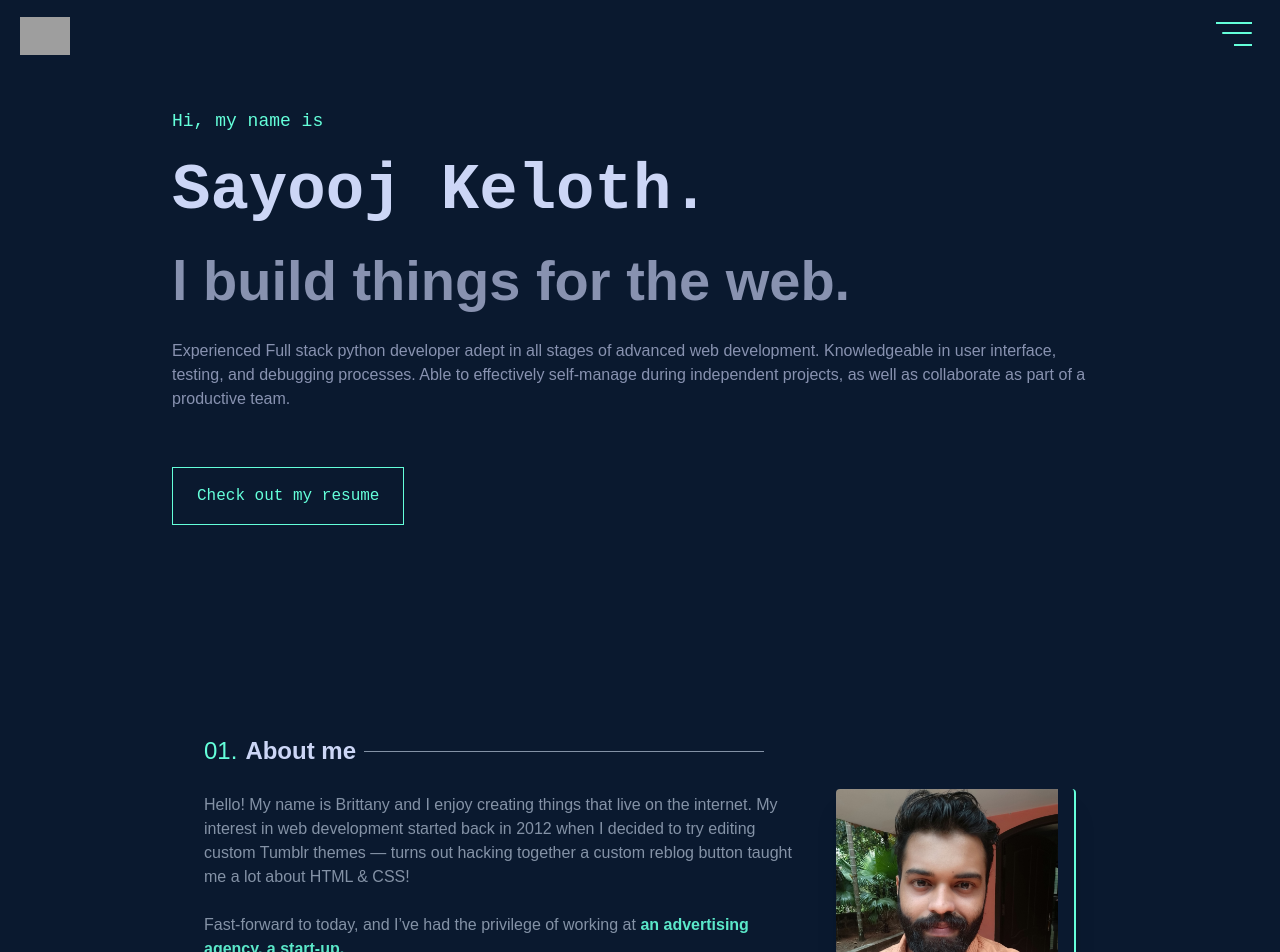
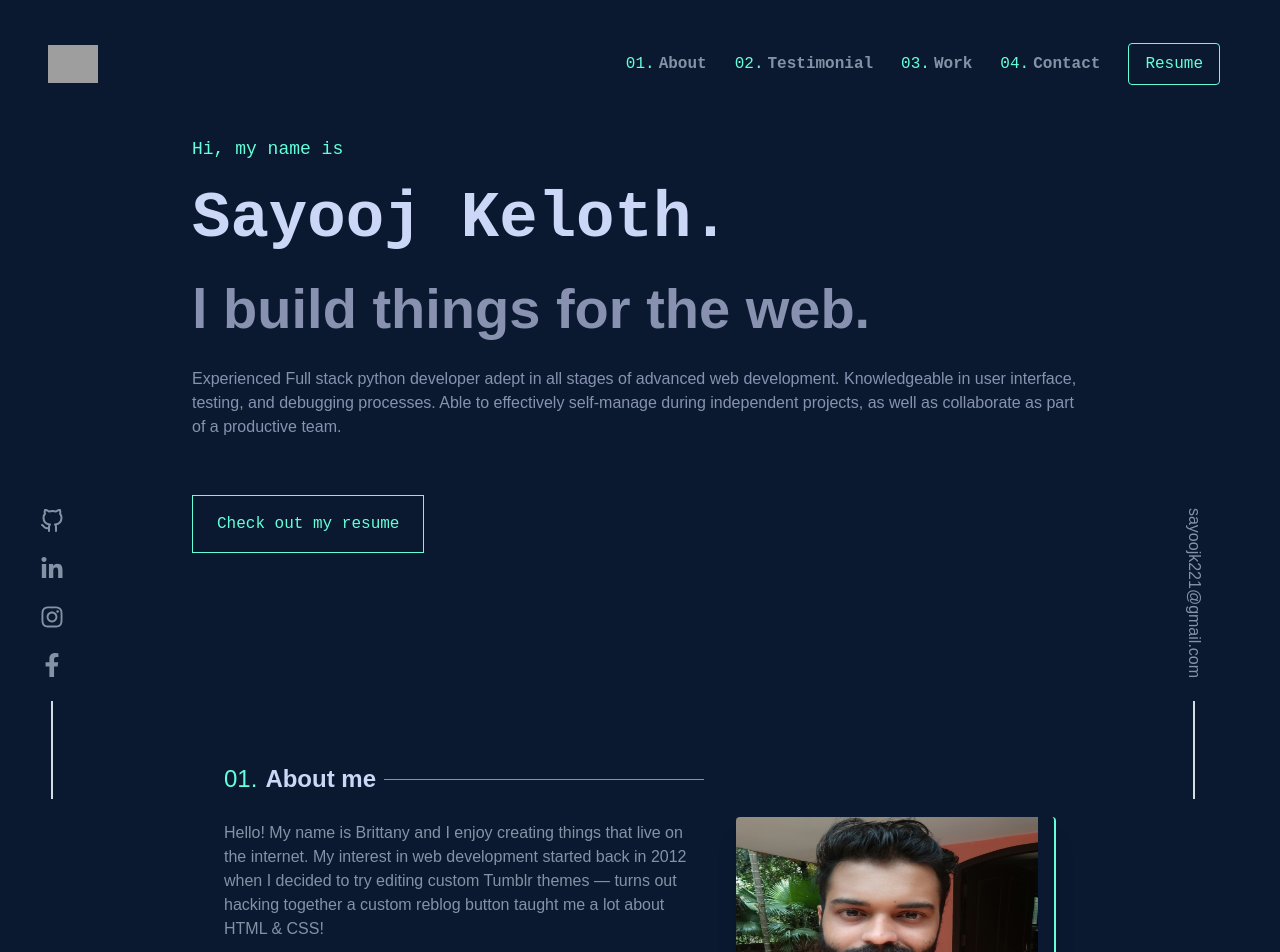
Before and after one commit to Sayoojk221/portfolio_v1, a React (Create React App) app: page / in a window 1280 px wide. Shown: the top 952 px of the page. Built offline with nearby package versions, Linux system fonts and the light colour scheme; grey boxes are pictures that could not be loaded.

Commit message:
navigation links and side section base design has completed

```diff
--- a/package.json
+++ b/package.json
@@ -9,6 +9,7 @@
     "@testing-library/user-event": "^13.5.0",
     "react": "^18.2.0",
     "react-dom": "^18.2.0",
+    "react-icons": "^4.4.0",
     "react-redux": "^8.0.2",
     "react-router-dom": "^6.3.0",
     "react-scripts": "5.0.1",
--- a/src/components/About.js
+++ b/src/components/About.js
@@ -11,26 +11,26 @@ function About() {
           </span>
           <hr className="w-full md:w-2/3" />
         </div>
-        <p>
+        <p className="max-w-xl">
           Hello! My name is Brittany and I enjoy creating things that live on
           the internet. My interest in web development started back in 2012 when
           I decided to try editing custom Tumblr themes — turns out hacking
           together a custom reblog button taught me a lot about HTML & CSS!
         </p>
-        <p className="my-6">
+        <p className="my-6 max-w-xl">
           Fast-forward to today, and I’ve had the privilege of working at{" "}
           <span className="text-mainGreen font-bold text-opacity-90 hover:border-b-2 hover:border-b-mainGreen">
             an advertising agency, a start-up,
           </span>{" "}
-          <br />
+
           <span className="text-mainGreen font-bold hover:border-b-2 hover:border-b-mainGreen">
             a huge corporation.
           </span>{" "}
-          and <br />
+          and
           <span className="text-mainGreen font-bold hover:border-b-2 hover:border-b-mainGreen">
             a student-led design studio.
           </span>{" "}
-          My main focus these <br />
+          My main focus these
           days is building accessible, inclusive products and digital
           experiences at Upstatement for a variety of clients.
         </p>
@@ -49,10 +49,10 @@ function About() {
           </ul>
         </div>
       </div>
-      <div className="ml-8 md:my-20">
+      <div className="ml-0 my-4 md:ml-8 md:my-20">
         <img
           src="profile.jpg"
-          className="w-60 h-auto pb-4 pr-4  shadow-xl rounded align-middle  border-b-2 border-r-2  border-mainGreen"
+          className="w-56 h-56 md:w-80 md:h-80 pb-4 pr-4  shadow-xl rounded align-middle  border-b-2 border-r-2  border-mainGreen"
         />
       </div>
     </div>
--- /dev/null
+++ b/src/components/Email.js
@@ -0,0 +1,17 @@
+import React from "react";
+
+function Email() {
+  return (
+    <div className="fixed right-px bottom-px">
+      <div className="hidden lg:visible lg:flex">
+        <div className="sideContainer ">
+          <p className="text-gray cursor-pointer rotate-90 mb-24 text-main  text-end hover:text-mainGreen transition-colors duration-300">
+            sayoojk221@gmail.com
+          </p>
+        </div>
+      </div>
+    </div>
+  );
+}
+
+export default Email;
--- a/src/components/NavBar.js
+++ b/src/components/NavBar.js
@@ -1,6 +1,7 @@
 import React from "react";
 
 function NavBar() {
+  const navItems = ["about", "testimonial", "work", "contact"];
   return (
     <nav className="flex shadow-4xl justify-between items-center px-2 h-12">
       <div className="p-0">
@@ -10,8 +11,23 @@ function NavBar() {
           src="https://plugins.jetbrains.com/files/10044/181514/icon/pluginIcon.png"
         />
       </div>
-      <div className="ham_box mt-4 mx-2">
+      <div className="md:hidden ham_box mt-4 mx-2">
         <div className="ham_box_inner"></div>
+      </div>
+      <div className="hidden md:visible md:flex  text-mainGreen font-main  ">
+        <ul className="flex justify-center items-center">
+          {navItems.map((nav, key) => (
+            <li className="mx-3 capitalize ">
+              <span className="font-medium text-base">0{key + 1}.</span>
+              <span className="text-gray font-bold mx-1 cursor-pointer hover:text-mainGreen transition-colors duration-300">
+                {nav}
+              </span>
+            </li>
+          ))}
+          <button className="mx-3 px-4 py-2 rounded border border-mainGreen hover:bg-mainGreen focus:bg-mainGreen transition-colors duration-700 hover:bg-opacity-10 focus:bg-opacity-10">
+            Resume
+          </button>
+        </ul>
       </div>
     </nav>
   );
--- /dev/null
+++ b/src/components/SocialLinks.js
@@ -0,0 +1,30 @@
+import React from "react";
+import { FaLinkedinIn, FaInstagram, FaFacebookF } from "react-icons/fa";
+import { FiGithub } from "react-icons/fi";
+function SocialLinks() {
+  const iconLists = [
+    { Icon: FiGithub },
+    { Icon: FaLinkedinIn },
+    { Icon: FaInstagram },
+    { Icon: FaFacebookF },
+  ];
+  return (
+    <div className=" text-gray fixed bottom-px ">
+      <div className="hidden lg:visible lg:flex flex-col ">
+        <ul className="sideContainer">
+          {iconLists.map((Item) => (
+            <li>
+              <Item.Icon
+                size={"24px"}
+                className="text-gray cursor-pointer hover:text-mainGreen transition-colors duration-300 my-6"
+              />
+            </li>
+          ))}
+
+        </ul>
+      </div>
+    </div>
+  );
+}
+
+export default SocialLinks;
--- a/src/index.css
+++ b/src/index.css
@@ -12,6 +12,7 @@ body {
     --hamwidth: 30px;
     --green: #64ffda;
     --font-main: "SF Mono", "Fira Code", "Fira Mono", "Roboto Mono", "monospace";
+    --light-gray:#d3dce6;
 }
 
 
@@ -65,3 +66,13 @@ body {
     font-size: var(--fz-sm);
     line-height: 12px;
 }
+
+.sideContainer::after{
+    content: '';
+    display: block;
+    width: 2px;
+    height: 98px;
+    margin: 0 auto;
+    background-color: var(--light-gray);
+
+}
--- a/src/layouts/index.js
+++ b/src/layouts/index.js
@@ -6,16 +6,20 @@ import Hero from "components/Hero";
 import About from "components/About";
 import NavBar from "components/NavBar";
 import Testmonial from "components/Testmonial";
+import SocialLinks from "components/SocialLinks";
+import Email from "components/Email";
 
 function Index() {
 
   return (
-    <div className="p-3">
+    <div className="p-4 md:p-6 lg:p-10">
       <NavBar />
-      <main className="mx-8 md:mx-16 lg:mx-40 xl:mx-72">
+      <SocialLinks />
+      <Email />
+      <main className="mx-8 md:mx-auto md:max-w-2xl lg:max-w-4xl xl:max-w-5xl">
         <Hero />
         <About />
-        {/* <Testmonial /> */}
+        <Testmonial />
       </main>
     </div>
   )
```
Also changed, not shown: 1 other file (tests, documents, lock files or other folders).
